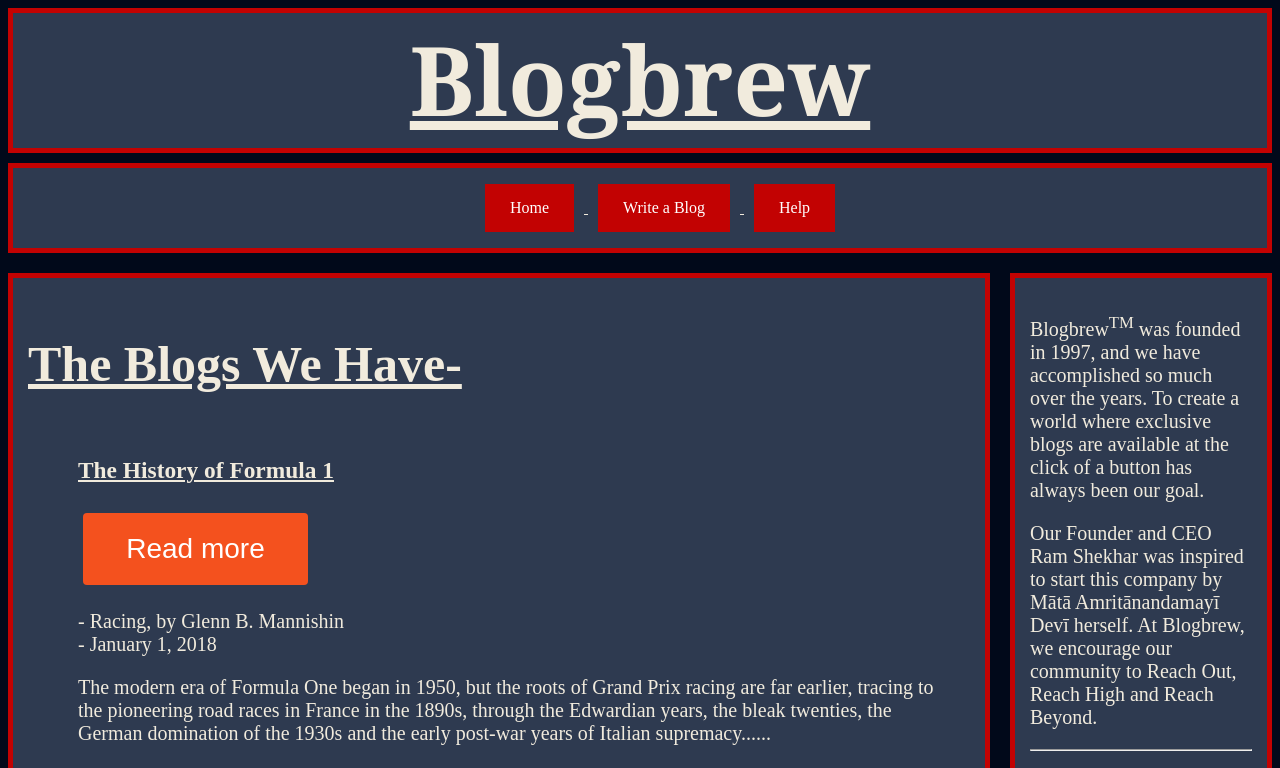
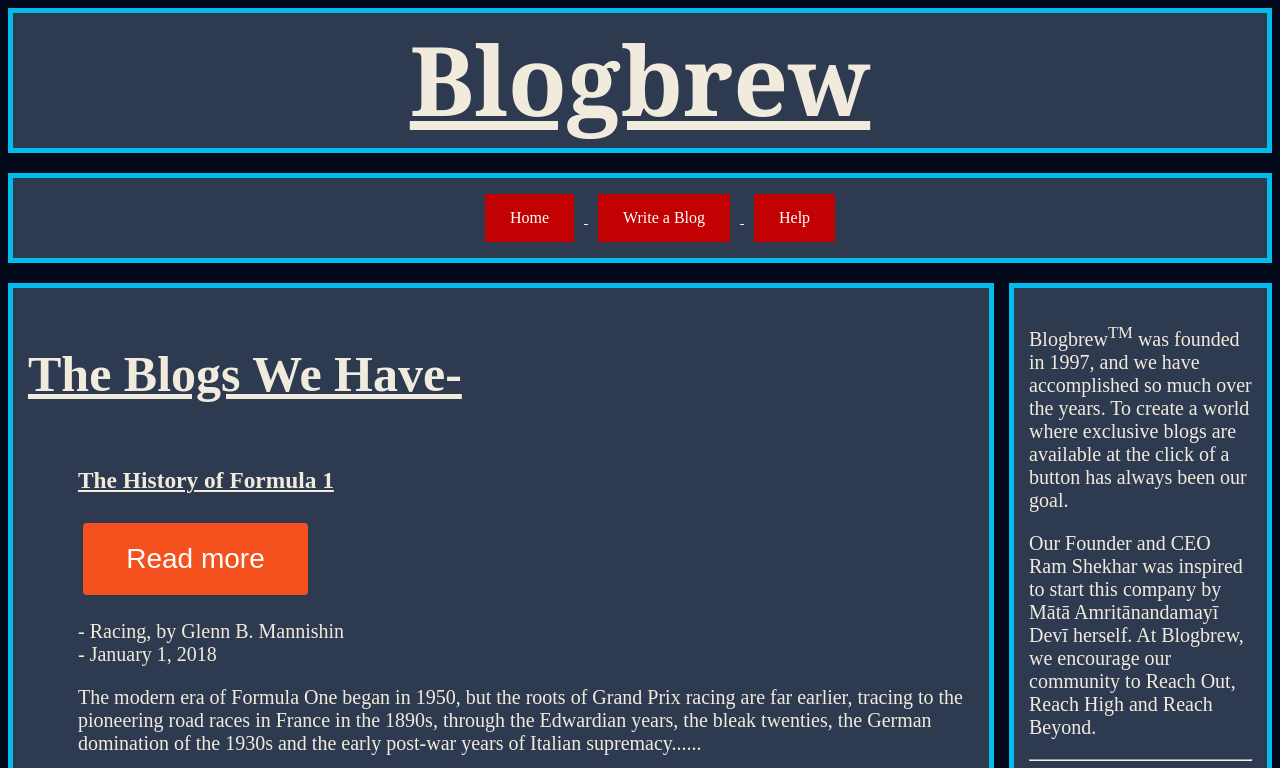
Before and after one commit to DeadlockVector/Blogbrew, a plain HTML site: page index.html in a window 1280 px wide. Shown: the top 768 px of the page. Drawn offline with Linux system fonts and the light colour scheme.

Commit message:
Minor css changes

```diff
--- a/styles/blogs.css
+++ b/styles/blogs.css
@@ -7,8 +7,8 @@ header{
     font-size:6rem;
     font-family: 'Georgia', serif;
     text-decoration: underline;
-    border: 5px solid rgb(194, 2, 2);
-    margin-bottom: 10px;
+    border: 5px solid rgb(1, 189, 236);
+    margin-bottom: 20px;
 }
 
 /*Top Navigation Panel*/
@@ -17,7 +17,7 @@ header{
     color:rgb(241, 235, 221);
     text-align: center;
     text-decoration: underline;
-    border: 5px solid rgb(194, 2, 2);
+    border: 5px solid rgb(1, 189, 236);
     margin-top: 10px;
     margin-bottom: 10px;
 }
@@ -41,7 +41,7 @@ li{
     color: rgb(241, 235, 221);
     width: 1400px;
     padding: 15px;
-    border: 5px solid rgb(194, 2, 2);
+    border: 5px solid rgb(1, 189, 236);
     margin-top:10px;
     margin-bottom:10px;
 }
@@ -52,7 +52,7 @@ li{
     background-color: rgb(46, 58, 80);
     color: rgb(241, 235, 221);
     padding: 15px;
-    border: 5px solid rgb(194, 2, 2);
+    border: 5px solid rgb(1, 189, 236);
     width: 330px;
     height: 100%;
     margin-left: 20px;
@@ -84,7 +84,7 @@ footer{
     font-size:25px;
     font-family: 'Georgia', serif;
     text-decoration: dotted;
-    border: 5px solid rgb(194, 2, 2);
+    border: 5px solid rgb(1, 189, 236);
     margin-top: 10px;
 }
 
--- a/styles/homepage.css
+++ b/styles/homepage.css
@@ -13,8 +13,8 @@ header{
     font-size:6rem;
     font-family: 'Georgia', serif;
     text-decoration: underline;
-    border: 5px solid rgb(194, 2, 2);
-    margin-bottom: 10px;
+    border: 5px solid rgb(1, 189, 236);
+    margin-bottom: 20px;
 }
 
 /*Navigation panel containing options*/
@@ -23,7 +23,7 @@ header{
     color:rgb(241, 235, 221);
     text-align: center;
     text-decoration: underline;
-    border: 5px solid rgb(194, 2, 2);
+    border: 5px solid rgb(1, 189, 236);
     margin-top: 10px;
     margin-bottom: 10px;
 }
@@ -44,7 +44,7 @@ header{
     color: rgb(241, 235, 221);
     width: 1400px;
     padding: 15px;
-    border: 5px solid rgb(194, 2, 2);
+    border: 5px solid rgb(1, 189, 236);
     margin-top:10px;
     margin-bottom:10px;
 
@@ -56,10 +56,10 @@ header{
     background-color: rgb(46, 58, 80);
     color: rgb(241, 235, 221);
     padding: 15px;
-    border: 5px solid rgb(194, 2, 2);
+    border: 5px solid rgb(1, 189, 236);
     width: 330px;
     height: 100%;
-    margin-left: 20px;
+    margin-left: 15px;
     margin-top: 10px;
 }
 
@@ -93,7 +93,7 @@ footer{
     font-size:25px;
     font-family: 'Georgia', serif;
     text-decoration: dotted;
-    border: 5px solid rgb(194, 2, 2);
+    border: 5px solid rgb(1, 189, 236);
     margin-top: 10px;
 }
 
```
